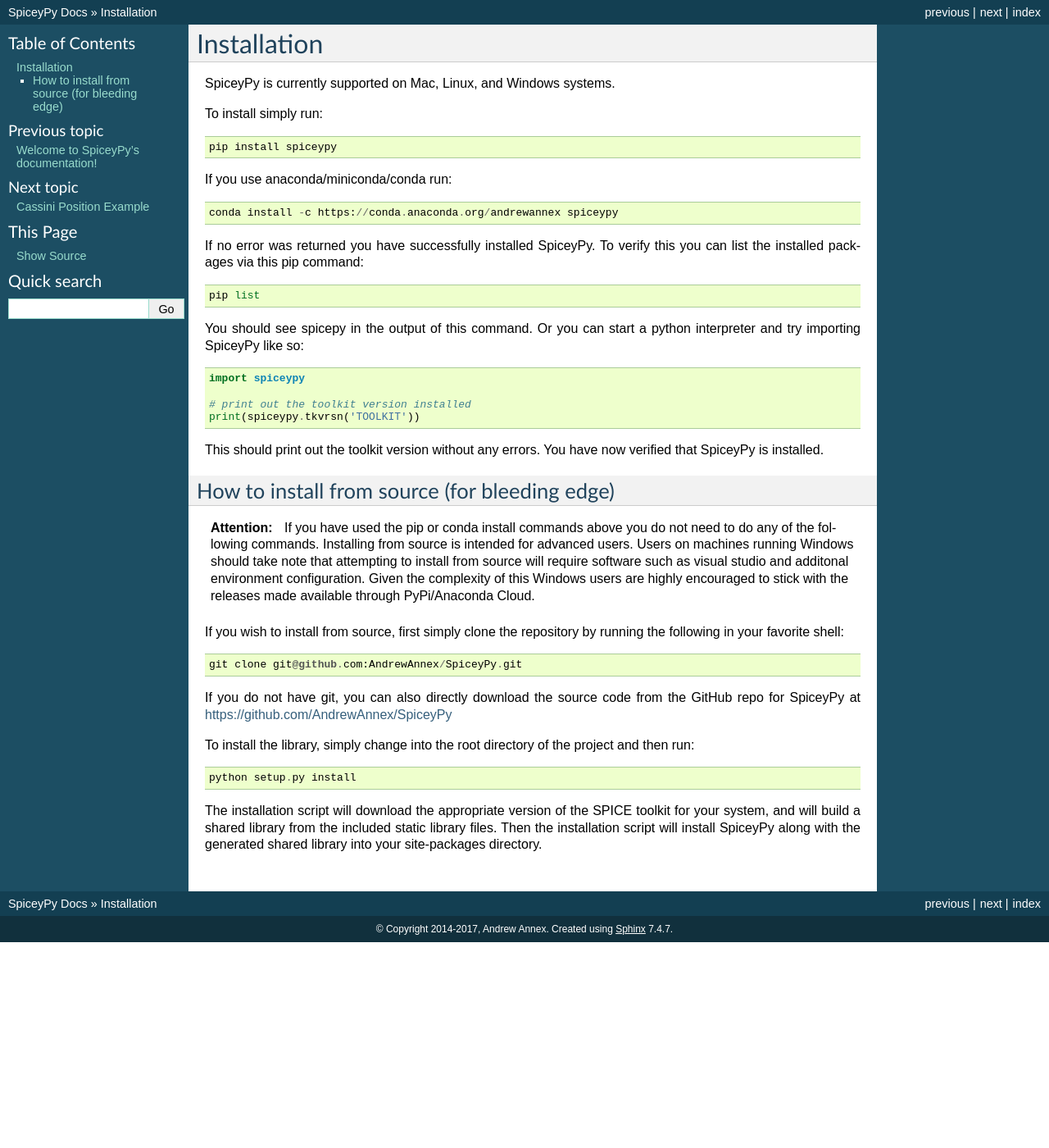
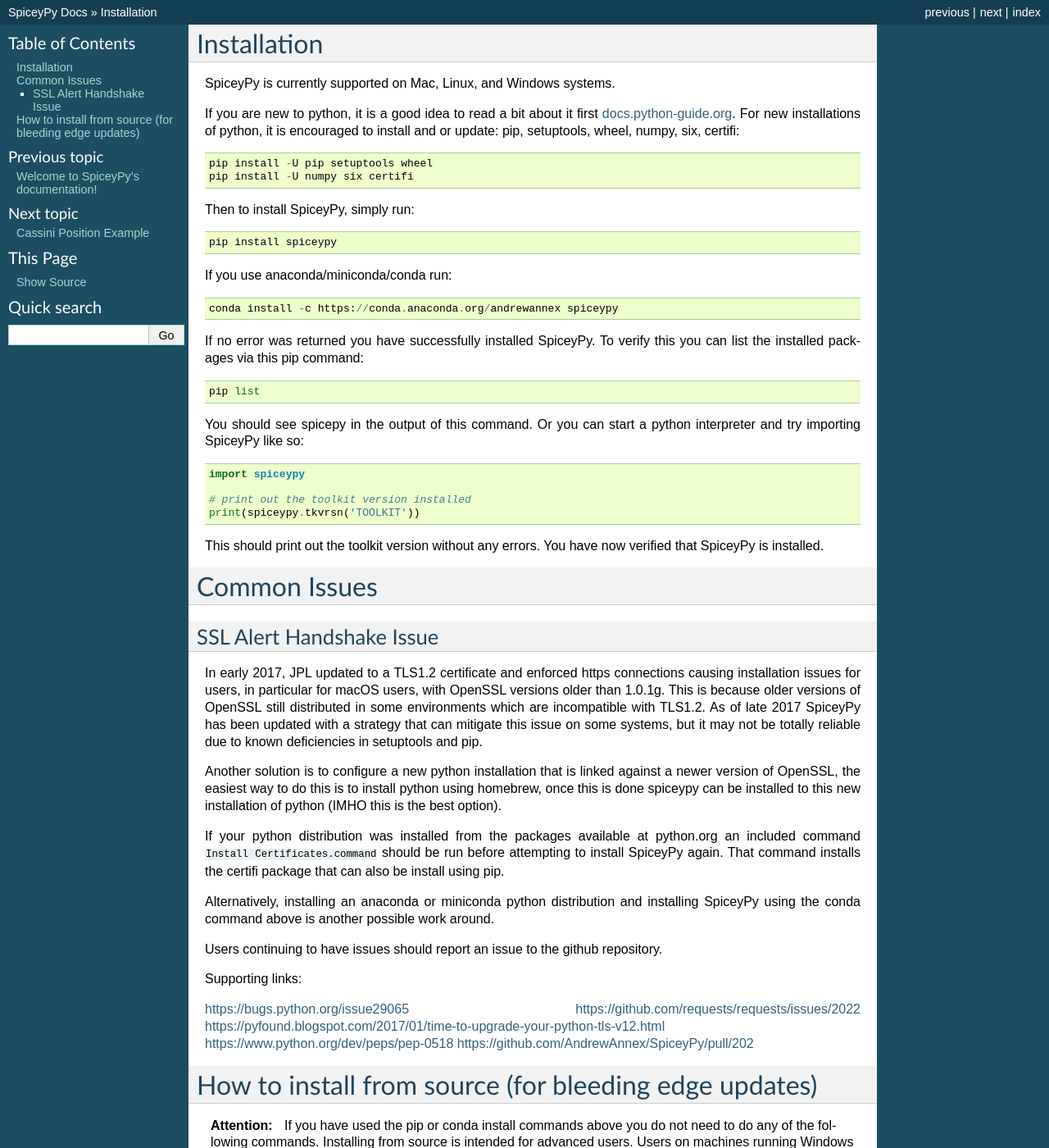
Before and after one commit to AndrewAnnex/SpiceyPy, a Sphinx documentation site: the page built from docs/installation.rst, in a window 1280 px wide and 1400 px high. Shown: the whole window at 82% size. Built offline with Sphinx 7.4.7, drawn with Linux system fonts in a browser that asks for light colours; pages that are not in the unit, such as notebooks, are missing from menus.

Commit message:
update install docs
closes 233

```diff
--- a/docs/installation.rst
+++ b/docs/installation.rst
@@ -6,7 +6,13 @@
 
 .. _installation:
 
-To install simply run::
+If you are new to python, it is a good idea to read a bit about it first `<docs.python-guide.org>`_.
+For new installations of python, it is encouraged to install and or update: pip, setuptools, wheel, numpy, six, certifi::
+
+    pip install -U pip setuptools wheel
+    pip install -U numpy six certifi
+
+Then to install SpiceyPy, simply run::
 
     pip install spiceypy
 
@@ -32,8 +38,42 @@
 This should print out the toolkit version without any errors. You have now
 verified that SpiceyPy is installed.
 
-How to install from source (for bleeding edge)
-----------------------------------------------
+=============
+Common Issues
+=============
+
+SSL Alert Handshake Issue
+-------------------------
+In early 2017, JPL updated to a TLS1.2 certificate and enforced https connections causing installation
+issues for users, in particular for macOS users, with OpenSSL versions older
+than 1.0.1g. This is because older versions of OpenSSL still distributed in some
+environments which are incompatible with TLS1.2. As of late 2017 SpiceyPy has been updated with
+a strategy that can mitigate this issue on some systems, but it may not be totally reliable due to known deficiencies in setuptools and pip.
+
+Another solution is to configure a new python installation that is linked against a newer version
+of OpenSSL, the easiest way to do this is to install python using homebrew, once this is done spiceypy
+can be installed to this new installation of python (IMHO this is the best option).
+
+If your python distribution was installed from the packages available at python.org an included command
+``Install Certificates.command`` should be run before attempting to install SpiceyPy again.
+That command installs the certifi package that can also be install using pip.
+
+Alternatively, installing an anaconda or miniconda
+python distribution and installing SpiceyPy using the conda command above is another possible work around.
+
+Users continuing to have issues should report an issue to the github repository.
+
+Supporting links:
+
+`<https://bugs.python.org/issue29065>`_
+`<https://github.com/requests/requests/issues/2022>`_
+`<https://pyfound.blogspot.com/2017/01/time-to-upgrade-your-python-tls-v12.html>`_
+`<https://www.python.org/dev/peps/pep-0518>`_
+`<https://github.com/AndrewAnnex/SpiceyPy/pull/202>`_
+
+======================================================
+How to install from source (for bleeding edge updates)
+======================================================
 
 .. attention::
 
```
